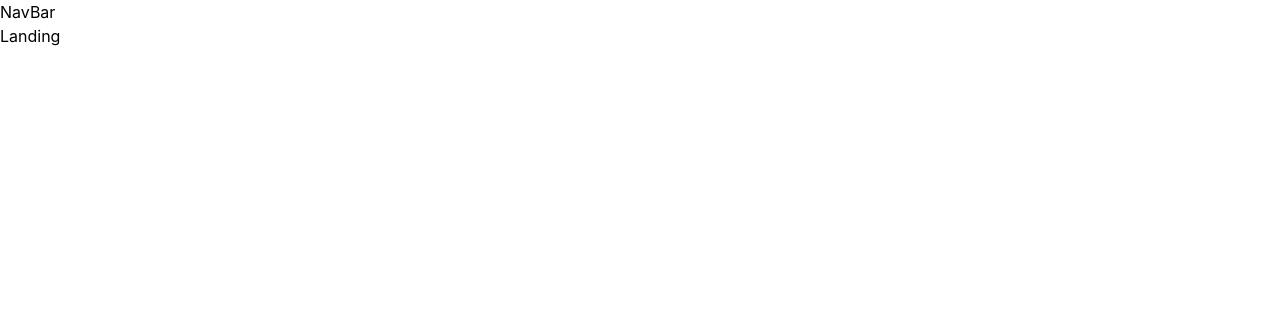
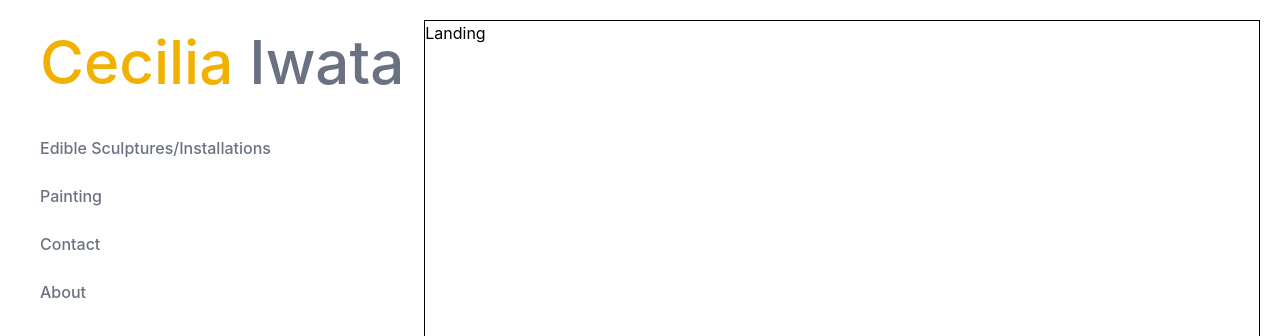
Before and after one commit to YonugJones/iwata-website, a React (Vite) app: page / in a window 1280 px wide. Shown: the top 336 px of the page. Built offline with nearby package versions, Linux system fonts and the light colour scheme.

Commit message:
add initial NavBar with basic styling + nav links

```diff
--- a/src/App.tsx
+++ b/src/App.tsx
@@ -5,14 +5,12 @@ import NavBar from './components/NavBar'
 
 const App = () => {
   return (
-    <>
-      <nav>
-        <NavBar />
-      </nav>
-      <main>
+    <div className='p-5 flex h-full'>
+      <NavBar />
+      <main className='flex flex-1'>
         <Outlet />
       </main>
-    </>
+    </div>
   )
 }
 export default App
--- a/src/components/NavBar.tsx
+++ b/src/components/NavBar.tsx
@@ -1,5 +1,26 @@
 const NavBar = () => {
-  return <div>NavBar</div>
+  return (
+    <nav className='px-5'>
+      <ul>
+        <li className='py-3 pb-8 font-medium text-6xl text-gray-500 hover:text-gray-800 hover:cursor-pointer'>
+          <span className='text-yellow-500 hover:text-yellow-600'>Cecilia</span>{' '}
+          Iwata
+        </li>
+        <li className='py-3 font-medium text-gray-500 hover:text-gray-800 hover:cursor-pointer'>
+          Edible Sculptures/Installations
+        </li>
+        <li className='py-3 font-medium text-gray-500 hover:text-gray-800 hover:cursor-pointer'>
+          Painting
+        </li>
+        <li className='py-3 font-medium text-gray-500 hover:text-gray-800 hover:cursor-pointer'>
+          Contact
+        </li>
+        <li className='py-3 font-medium text-gray-500 hover:text-gray-800 hover:cursor-pointer'>
+          About
+        </li>
+      </ul>
+    </nav>
+  )
 }
 
 export default NavBar
--- a/src/index.css
+++ b/src/index.css
@@ -1 +1,7 @@
 @import "tailwindcss";
+
+@layer base {
+  html, body, #root {
+    height: 100%;
+  }
+}
--- a/src/pages/Landing.tsx
+++ b/src/pages/Landing.tsx
@@ -1,5 +1,5 @@
 const Landing = () => {
-  return <div>Landing</div>
+  return <div className='border flex flex-1'>Landing</div>
 }
 
 export default Landing
```
